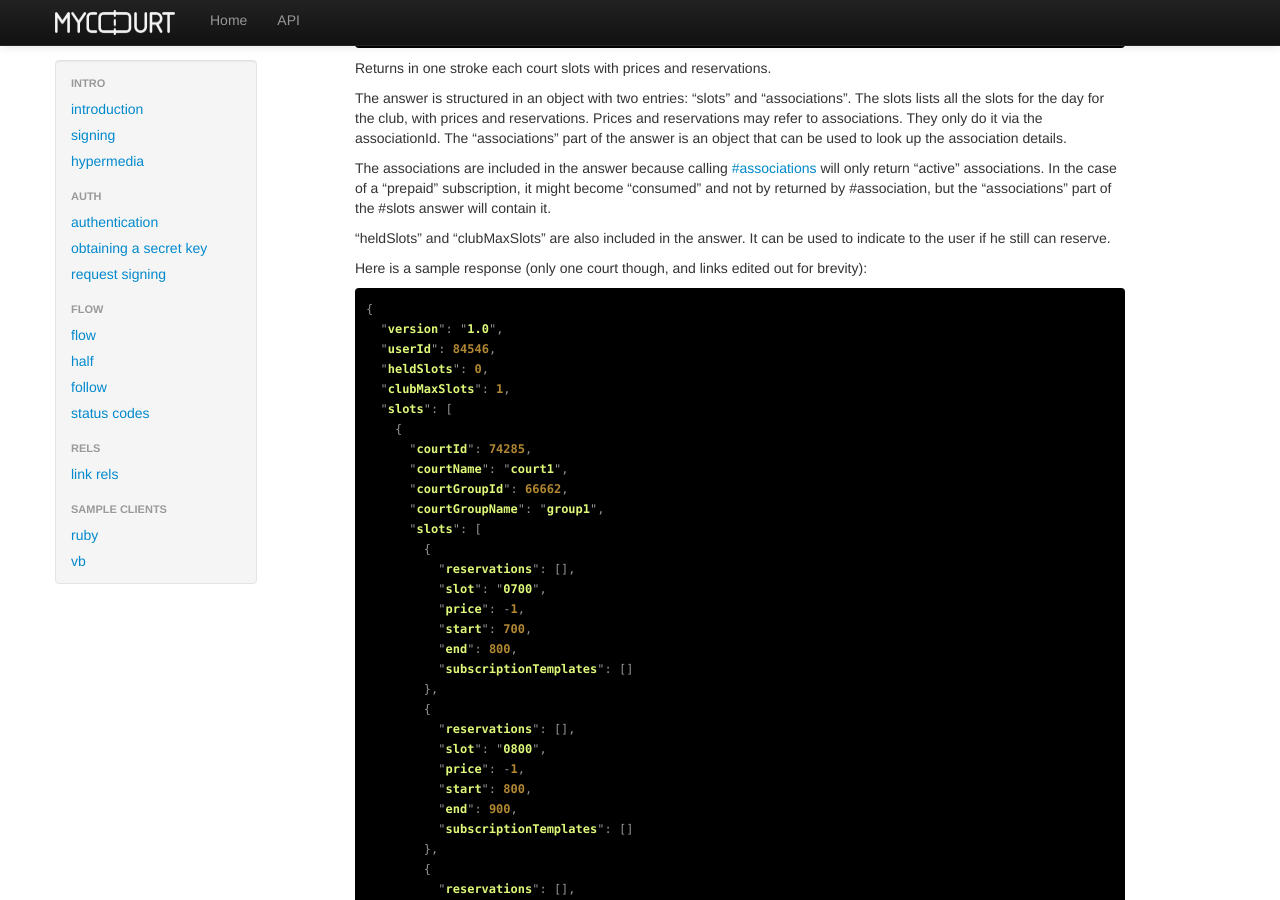
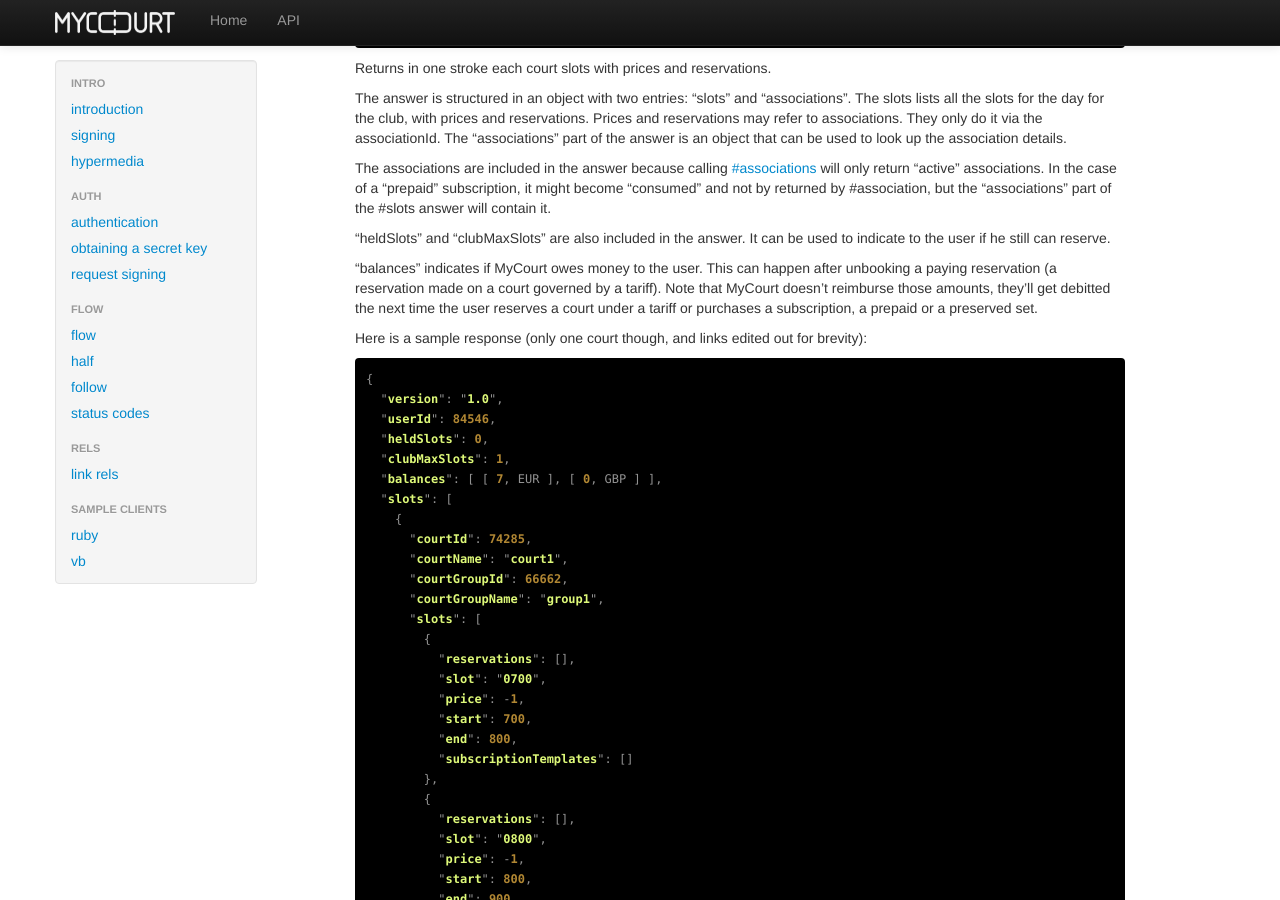
Before and after one commit to mycourtpro/mycourtpro.github.io, a Jekyll site: the page built from api/rels.md, in a window 1280 px wide and 900 px high, scrolled down 3726 px. Built offline with Jekyll 4.4.1, drawn with Linux system fonts in a browser that asks for light colours.

Commit message:
document #slots "balances" entry

```diff
--- a/api/rels.md
+++ b/api/rels.md
@@ -216,6 +216,8 @@ The associations are included in the answer because calling [#associations](#ass
 
 "heldSlots" and "clubMaxSlots" are also included in the answer. It can be used to indicate to the user if he still can reserve.
 
+"balances" indicates if MyCourt owes money to the user. This can happen after unbooking a paying reservation (a reservation made on a court governed by a tariff). Note that MyCourt doesn't reimburse those amounts, they'll get debitted the next time the user reserves a court under a tariff or purchases a subscription, a prepaid or a preserved set.
+
 Here is a sample response (only one court though, and links edited out for brevity):
 
 {% highlight javascript %}
@@ -224,6 +226,7 @@ Here is a sample response (only one court though, and links edited out for brevi
   "userId": 84546,
   "heldSlots": 0,
   "clubMaxSlots": 1,
+  "balances": [ [ 7, EUR ], [ 0, GBP ] ],
   "slots": [
     {
       "courtId": 74285,
```
